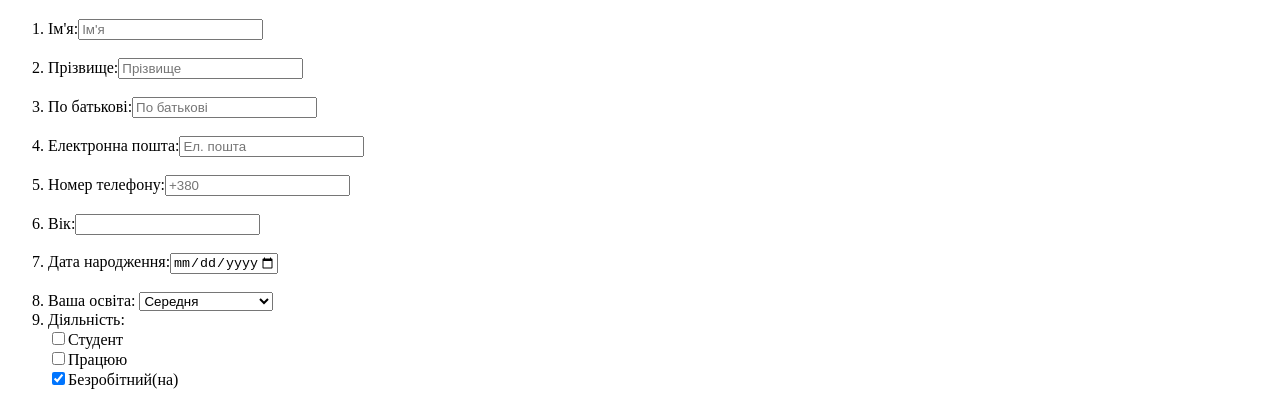
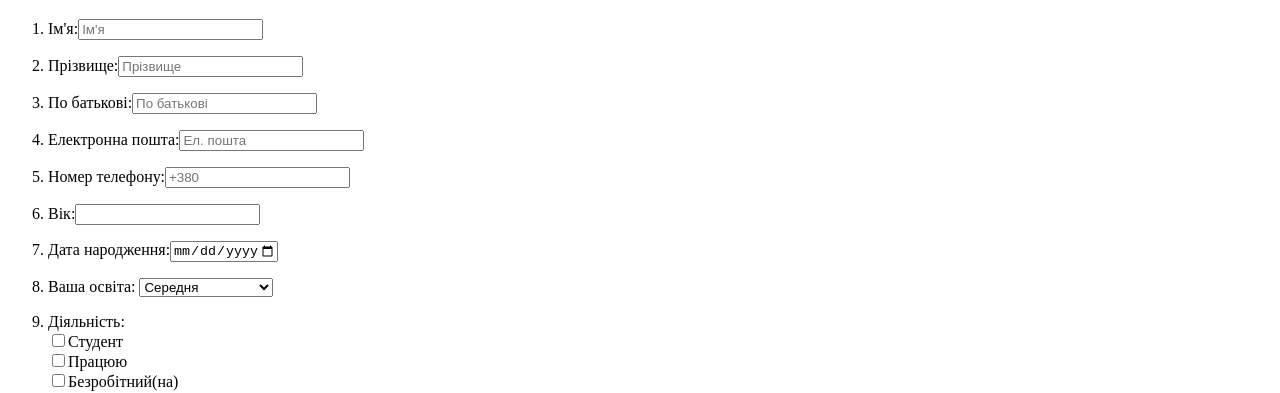
Before and after one commit to IgorPinkovskyi/Task-FormHTML-461, a plain HTML site: page form.html in a window 1280 px wide. Shown: the part 428-821 px from the top of the page. Drawn offline with Linux system fonts and the light colour scheme.

Commit message:
some change_2

```diff
--- a/form.html
+++ b/form.html
@@ -1,5 +1,5 @@
 <!DOCTYPE html>
-<html lang="en">
+<html lang="uk">
 <head>
     <meta charset="UTF-8">
     <meta name="viewport" content="width=device-width, initial-scale=1.0">
@@ -23,25 +23,26 @@
         <h1 align="center">Опитування</h1>
        <form action="https://formspree.io/xkngowpv" method="POST" id="form">
             <ol>
-                <li><label>Ім'я:<input type="text" name="Ім'я" placeholder="Ім'я" required></label></li><br>
-                <li><label>Прізвище:<input type="text" name="Прізвище" placeholder="Прізвище" required></label></li><br>
-                <li><label>По батькові:<input type="text" name="По батькові" placeholder="По батькові" required></label></li><br>
-                <li><label>Електронна пошта:<input type="email" name="@mail" placeholder="Ел. пошта"></label></li><br>
-                <li><label>Номер телефону:<input type="tel" name="tel" placeholder="+380"></label></li><br>
-                <li><label>Вік:<input type="number" required></label></li><br>
-                <li><label>Дата народження:<input type="date" min="1950-01-01" max="2019-01-01" required></label></li><br>
-                <li><label>Ваша освіта:
+                <li><p><label>Ім'я:<input type="text" name="Ім'я" placeholder="Ім'я" required></label></p></li>
+                <li><p><label>Прізвище:<input type="text" name="Прізвище" placeholder="Прізвище" required></label></p></li>
+                <li><p><label>По батькові:<input type="text" name="По батькові" placeholder="По батькові" required></label></p></li>
+                <li><p><label>Електронна пошта:<input type="email" name="@mail" placeholder="Ел. пошта"></label></p></li>
+                <li><p><label>Номер телефону:<input type="tel" name="tel" placeholder="+380"></label></p></li>
+                <li><p><label>Вік:<input type="number" required></label></p></li>
+                <li><p><label>Дата народження:<input type="date" min="1950-01-01" max="2019-01-01" required></label></p></li>
+                <li><p><label>Ваша освіта:
                         <select name="num" form="form">
                             <option value="1">Середня</option>
                             <option value="2">Незакінченя вища</option>
                             <option value="3">Вища</option>
-                        </select><br>
-                    </label>
-                <li><label>Діяльність:<br>
-                    <input type="checkbox" name="ans1" value="student">Студент<br>
-                    <input type="checkbox" name="ans2" value="employed">Працюю<br>
-                    <input type="checkbox" name="ans3" value="unemployed" checked>Безробітний(на)<br>
-                </label></li><br>
+                        </select>
+                    </label></p>
+                <li>
+                    <label>Діяльність:<br>
+                        <input type="checkbox" name="ans1" value="student">Студент<br>
+                        <input type="checkbox" name="ans2" value="employed">Працюю<br>
+                        <input type="checkbox" name="ans3" value="unemployed">Безробітний(на)<br>
+                    </label></li><br>
                 <li>
                     <label>Стать:
                         <input type="radio" id="gender1" name="contact" value="male">
```
Also changed, not shown: index.html (+1 -1 lines).
